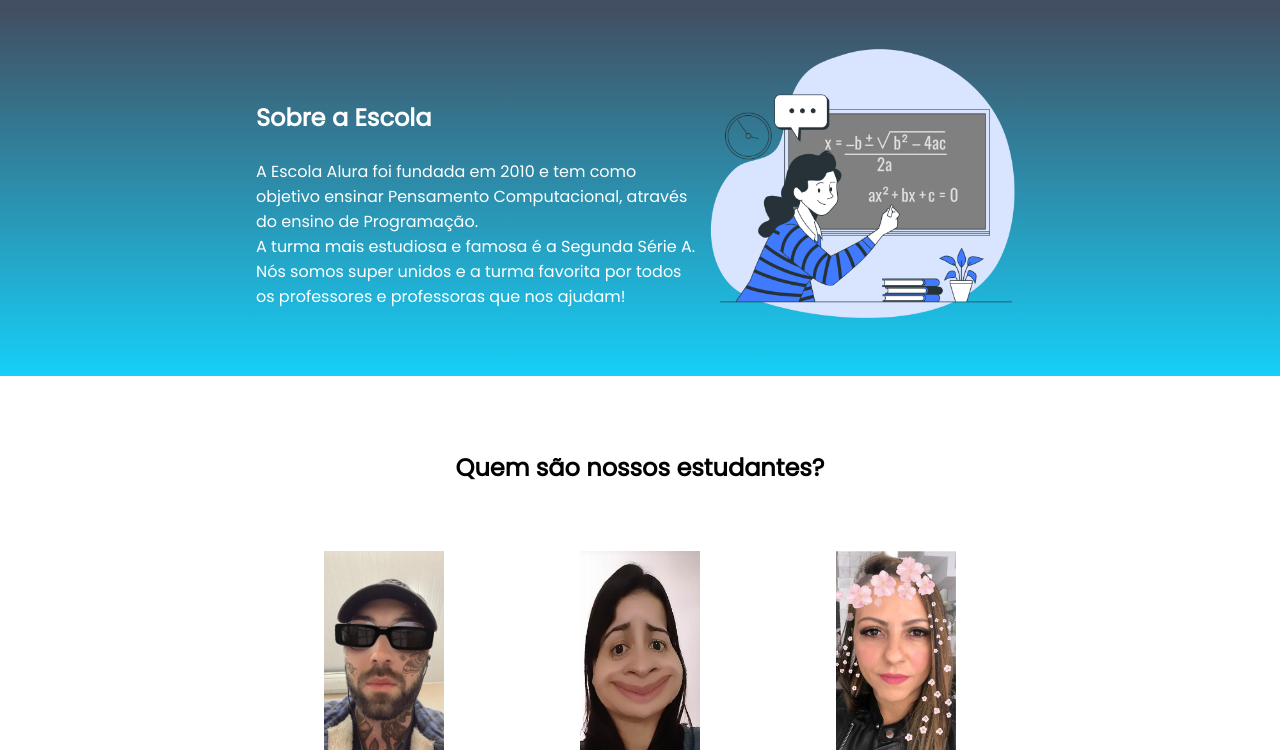
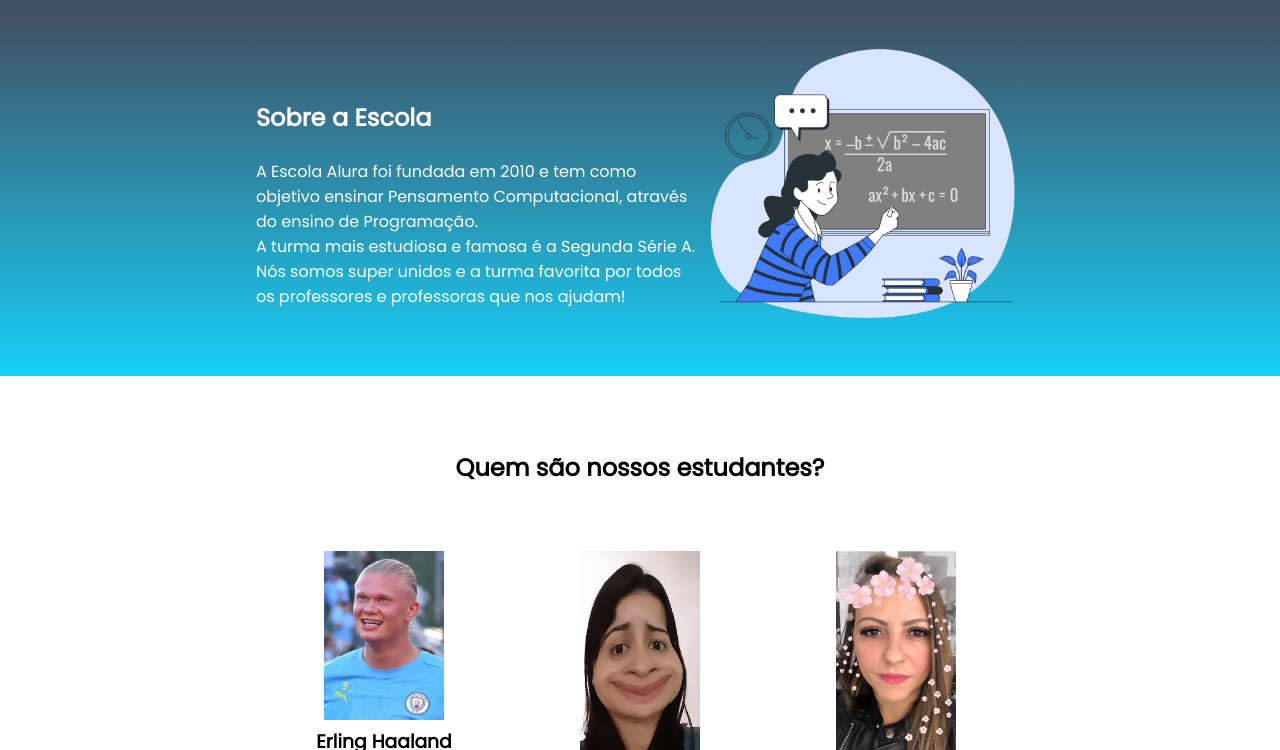
Before and after one commit to NJWRJKANKJER/projeto-feira-polo, a plain HTML site: page index.html in a window 1280 px wide. Shown: the part 69-819 px from the top of the page. Drawn offline with Linux system fonts and the light colour scheme.

Commit message:
ermkwermser

```diff
--- a/index.html
+++ b/index.html
@@ -36,8 +36,9 @@
         <div class="estudante-todos">
             <span></span>
             <div class="estudante-div">
-                <img class="estudante-imagem" src="Marcelo.jpeg" alt="foto do marcelo">
-                <h3 class="estudante-nome">Marcelo</h3>
+                <img class="estudante-imagem" src="Manchester City Football Club/Erling Haaland.jpg" alt="foto do marcelo">
+                <h3 class="estudante-nome">Erling Haaland
+                </h3>
                 <a href="https://github.com/marcelopaludetto"><img class="estudante-icone" src="github.png"
                         alt="icone github"></a>
                 <a href="https://linkedin.com/marcelopaludetto"><img class="estudante-icone" src="linkedin.png"
```
